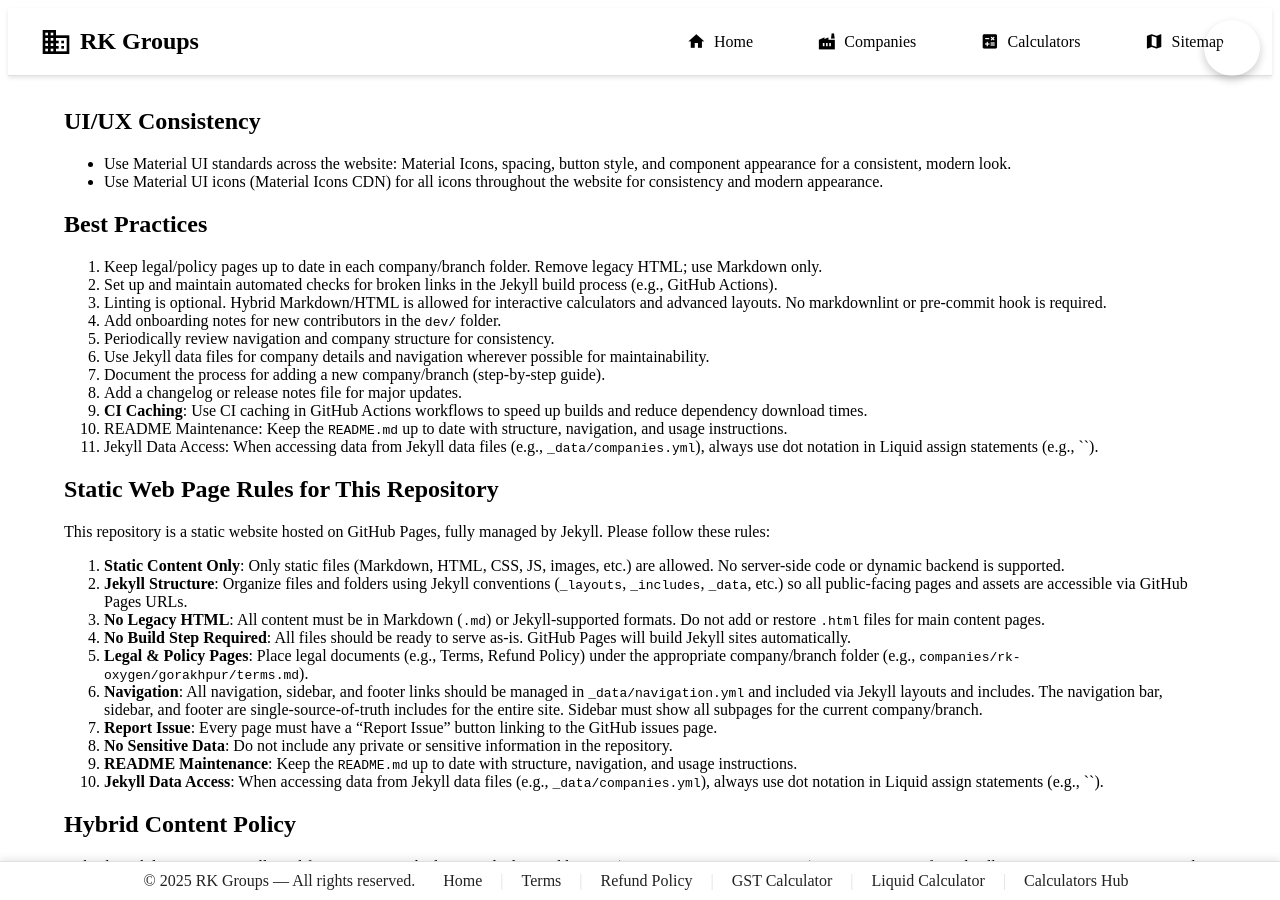
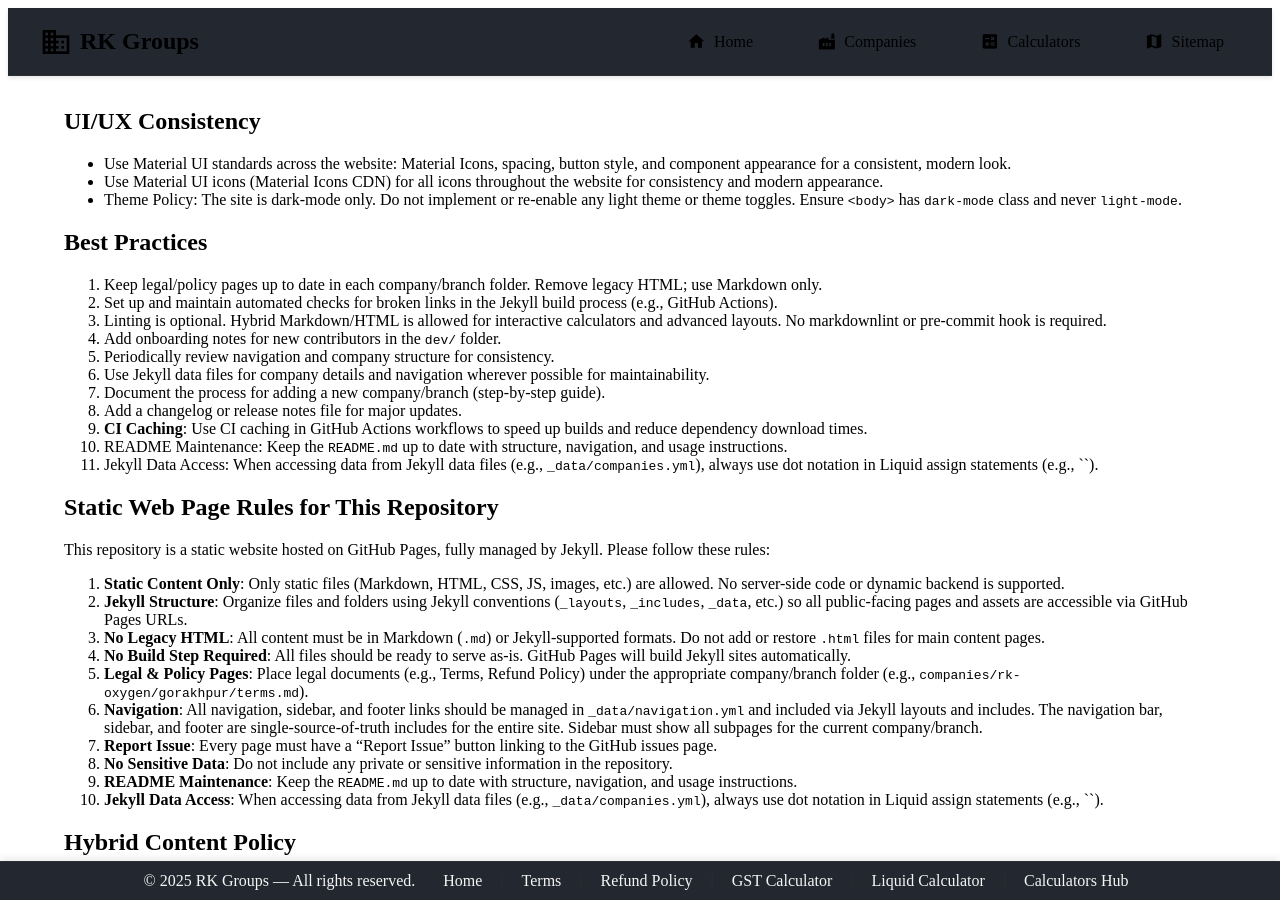
Before and after one commit to rk-Groups/rk-Groups.github.io, a Jekyll site: the page built from dev/STATIC_RULES.md, in a window 1280 px wide and 900 px high. Built offline with Jekyll 4.4.1, drawn with Linux system fonts in a browser that asks for light colours; our own code applies the rules of GitHub Pages for plain Markdown files.

Commit message:
policy(theme): enforce dark-mode only site-wide; disable toggle include; document rule in dev/STATIC_RULES.md

```diff
--- a/_includes/theme-toggle-script.html
+++ b/_includes/theme-toggle-script.html
@@ -1,80 +1,18 @@
-<!-- Floating Theme Toggle Button -->
-<button id="theme-toggle-btn" onclick="toggleTheme()" class="mui-btn" style="
-  position: fixed;
-  top: 20px;
-  right: 20px;
-  z-index: 1000;
-  width: 56px;
-  height: 56px;
-  border-radius: 50%;
-  display: flex;
-  align-items: center;
-  justify-content: center;
-  box-shadow: 0 4px 8px rgba(0,0,0,0.2);
-  background: var(--mui-primary-color);
-  color: white;
-  border: none;
-  cursor: pointer;
-  transition: all 0.3s ease;
-">
-  <i class="material-icons" id="theme-icon">dark_mode</i>
-</button>
-
+<!-- Theme toggle intentionally disabled: site is dark-only by policy. -->
+<style>
+  /* Ensure body has dark mode class even if include is present */
+  body { background: var(--background); }
+  #theme-toggle-btn { display: none !important; }
+</style>
 <script>
-// Theme toggle logic with Material icon
-function setTheme(mode) {
-  if (mode === 'dark') {
-    document.body.classList.remove('light-mode');
-    document.body.classList.add('dark-mode');
-    localStorage.setItem('theme', 'dark');
-    setThemeIcon('dark');
-  } else {
-    document.body.classList.remove('dark-mode');
-    document.body.classList.add('light-mode');
-    localStorage.setItem('theme', 'light');
-    setThemeIcon('light');
-  }
-}
-
-function setThemeIcon(mode) {
-  var icon = document.getElementById('theme-icon');
-  if (!icon) return;
-  icon.textContent = (mode === 'dark') ? 'light_mode' : 'dark_mode';
-}
-
-function toggleTheme() {
-  const isDark = document.body.classList.contains('dark-mode');
-  if (isDark) {
-    setTheme('light');
-  } else {
-    setTheme('dark');
-  }
-}
-
-// Add hover effects to theme toggle button
-document.addEventListener('DOMContentLoaded', function() {
-  const themeBtn = document.getElementById('theme-toggle-btn');
-  if (themeBtn) {
-    themeBtn.addEventListener('mouseenter', function() {
-      this.style.transform = 'scale(1.1)';
+  // No-op: enforce dark mode; ignore stored preferences
+  (function() {
+    try {
+      localStorage.setItem('theme', 'dark');
+    } catch (e) {}
+    document.addEventListener('DOMContentLoaded', function(){
+      document.body.classList.add('dark-mode');
+      document.body.classList.remove('light-mode');
     });
-    themeBtn.addEventListener('mouseleave', function() {
-      this.style.transform = 'scale(1)';
-    });
-  }
-});
-
-// On load, set theme from localStorage or system
-(function() {
-  const saved = localStorage.getItem('theme');
-  if (saved === 'dark') {
-    setTheme('dark');
-  } else if (saved === 'light') {
-    setTheme('light');
-  } else if (window.matchMedia('(prefers-color-scheme: dark)').matches) {
-    setTheme('dark');
-  } else {
-    setTheme('light');
-  }
-})();
+  })();
 </script>
--- a/_layouts/default.html
+++ b/_layouts/default.html
@@ -51,13 +51,13 @@
     }
   </script>
 </head>
-<body>
+<body class="dark-mode">
 
   {% include navigation.html %}
   <div class="mui-container">
     {{ content }}
   </div>
-  {% include theme-toggle-script.html %}
+  <!-- Dark mode is forced site-wide; theme toggle removed by policy. -->
   {% include bottombar.html %}
   {% include analytics.html %}
 </body>
--- a/dev/STATIC_RULES.md
+++ b/dev/STATIC_RULES.md
@@ -3,6 +3,7 @@
 
 - Use Material UI standards across the website: Material Icons, spacing, button style, and component appearance for a consistent, modern look.
 - Use Material UI icons (Material Icons CDN) for all icons throughout the website for consistency and modern appearance.
+- Theme Policy: The site is dark-mode only. Do not implement or re-enable any light theme or theme toggles. Ensure `<body>` has `dark-mode` class and never `light-mode`.
 
 ## Best Practices
 
```
